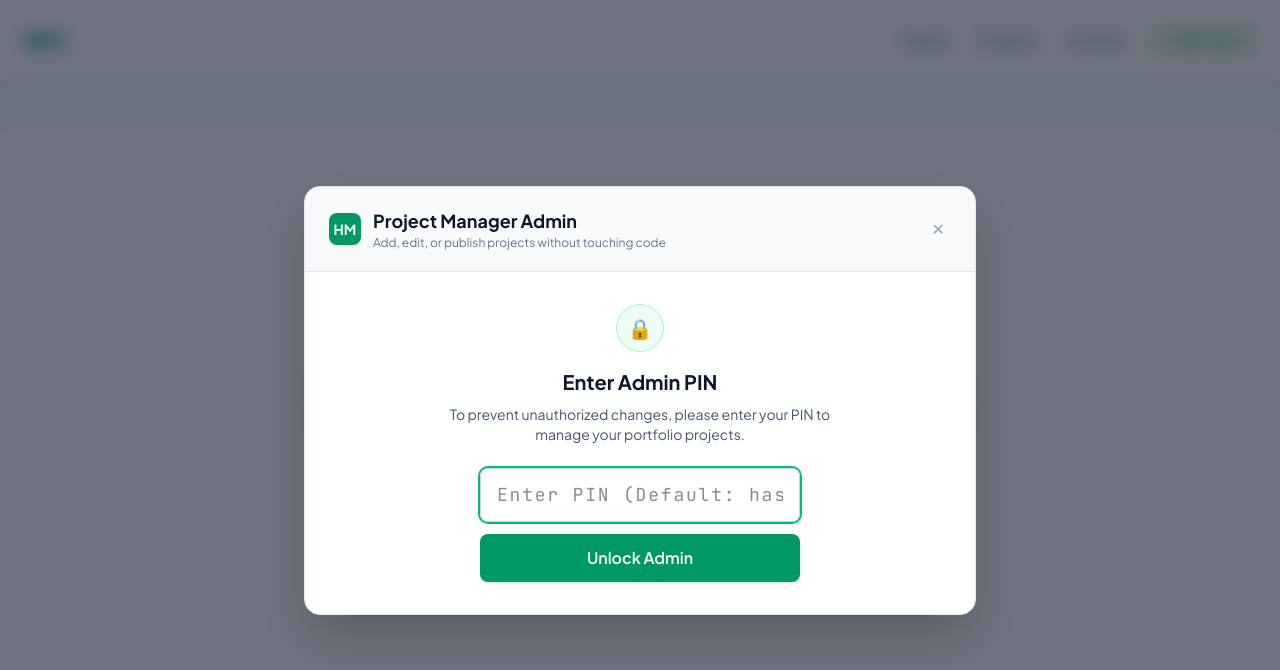
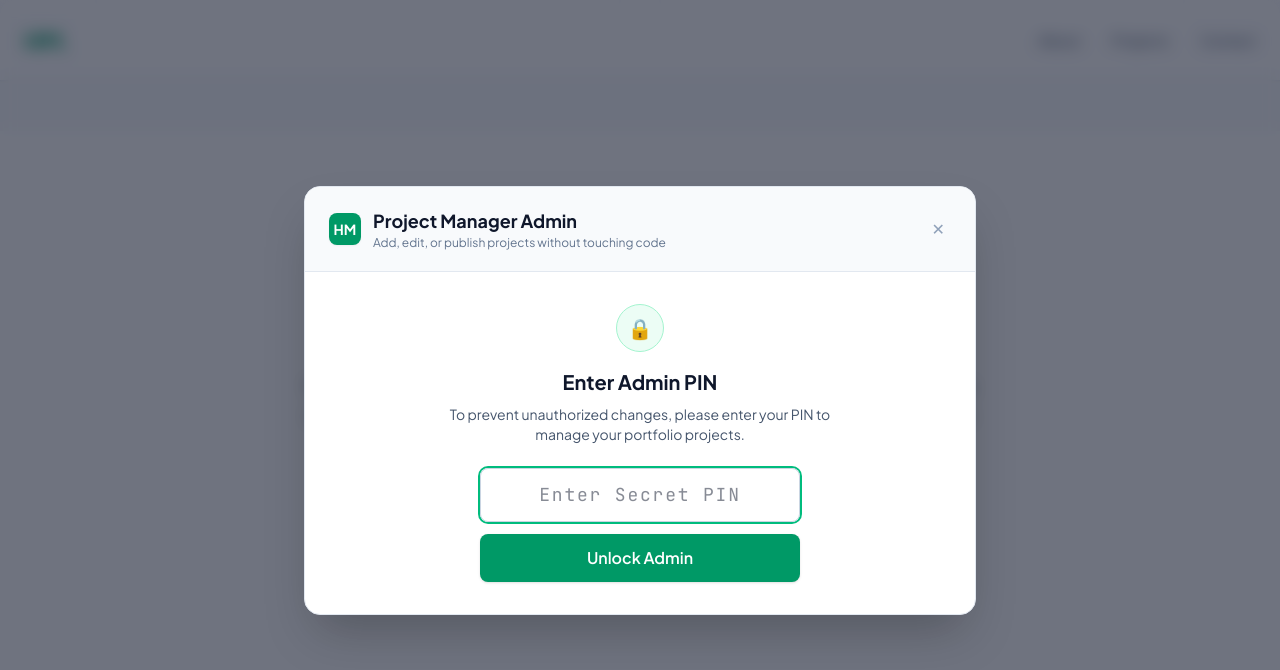
Before and after one commit to hasanmujtaba2006/hasan-portfolio, a React (Vite) app: page / in a window 1280 px wide. Both pictures are taken after a click on the button "Manage Projects (Admin)". Shown: the part 2863-3533 px from the top of the page. Built offline with nearby package versions, Linux system fonts and the light colour scheme.

Commit message:
fix: remove navbar Add Project button and set private admin PIN to 338824

```diff
--- a/src/App.jsx
+++ b/src/App.jsx
@@ -72,20 +72,10 @@ const App = () => {
       {/* Navigation Bar */}
       <nav aria-label="Main Navigation" className="fixed top-0 w-full p-6 flex justify-between items-center z-50 backdrop-blur-md bg-white/80 border-b border-slate-200/80 shadow-xs">
         <a href="#" aria-label="Hasan Mujtaba Home" className="text-2xl font-bold tracking-tighter text-emerald-600">HM.</a>
-        <div className="flex items-center space-x-6 text-sm font-medium text-slate-600">
-          <div className="space-x-8 hidden md:block">
-            <a href="#about" className="hover:text-emerald-600 transition-colors">About</a>
-            <a href="#projects" className="hover:text-emerald-600 transition-colors">Projects</a>
-            <a href="#contact" className="hover:text-emerald-600 transition-colors">Contact</a>
-          </div>
-          <button
-            onClick={() => setIsAdminOpen(true)}
-            className="flex items-center gap-1.5 px-3 py-1.5 text-xs font-semibold text-emerald-700 bg-emerald-50 hover:bg-emerald-100 border border-emerald-200/80 rounded-full transition-all shadow-2xs hover:shadow-xs"
-            title="Open Project Manager (or press Ctrl+Shift+A)"
-          >
-            <span>+</span>
-            <span>Add Project</span>
-          </button>
+        <div className="space-x-8 text-sm font-medium text-slate-600 hidden md:block">
+          <a href="#about" className="hover:text-emerald-600 transition-colors">About</a>
+          <a href="#projects" className="hover:text-emerald-600 transition-colors">Projects</a>
+          <a href="#contact" className="hover:text-emerald-600 transition-colors">Contact</a>
         </div>
       </nav>
 
@@ -206,18 +196,12 @@ const App = () => {
             whileInView={{ opacity: 1, y: 0 }}
             transition={{ duration: 0.6 }}
             viewport={{ once: true, amount: 0.2 }}
-            className="mb-16 flex flex-wrap items-center justify-between gap-4"
+            className="mb-16"
           >
             <h2 className="text-3xl md:text-4xl font-bold flex items-center gap-4 text-slate-900">
               <span className="text-emerald-600 text-2xl font-mono">02.</span> Featured Projects
               <div className="h-[1px] bg-slate-200 flex-grow ml-4 max-w-xs"></div>
             </h2>
-            <button
-              onClick={() => setIsAdminOpen(true)}
-              className="px-3.5 py-2 text-xs font-semibold text-emerald-700 bg-emerald-50 hover:bg-emerald-100 border border-emerald-200/80 rounded-lg transition-colors flex items-center gap-1.5 shadow-2xs"
-            >
-              <span>➕</span> Add Project
-            </button>
           </motion.div>
 
           <div className="grid grid-cols-1 md:grid-cols-2 gap-10">
--- a/src/components/AdminModal.jsx
+++ b/src/components/AdminModal.jsx
@@ -1,7 +1,7 @@
 import { useState } from 'react';
 import { motion, AnimatePresence } from 'framer-motion';
 
-const DEFAULT_PIN = "hasan2026";
+const ADMIN_PIN = "338824";
 const GITHUB_REPO = "hasanmujtaba2006/hasan-portfolio";
 const FILE_PATH = "src/data/projects.json";
 
@@ -30,8 +30,7 @@ export default function AdminModal({ isOpen, onClose, projects, onSaveProjects,
 
   const handlePinSubmit = (e) => {
     e.preventDefault();
-    const storedPin = localStorage.getItem("hasan_admin_pin") || DEFAULT_PIN;
-    if (enteredPin.trim() === storedPin) {
+    if (enteredPin.trim() === ADMIN_PIN) {
       setIsAuthenticated(true);
       setPinError("");
       setEnteredPin("");
@@ -223,7 +222,7 @@ export default function AdminModal({ isOpen, onClose, projects, onSaveProjects,
               <div className="w-full max-w-xs space-y-3">
                 <input
                   type="password"
-                  placeholder="Enter PIN (Default: hasan2026)"
+                  placeholder="Enter Secret PIN"
                   value={enteredPin}
                   onChange={(e) => setEnteredPin(e.target.value)}
                   className="w-full px-4 py-3 rounded-lg border border-slate-300 focus:outline-none focus:ring-2 focus:ring-emerald-500 text-center font-mono tracking-widest text-lg"
```
